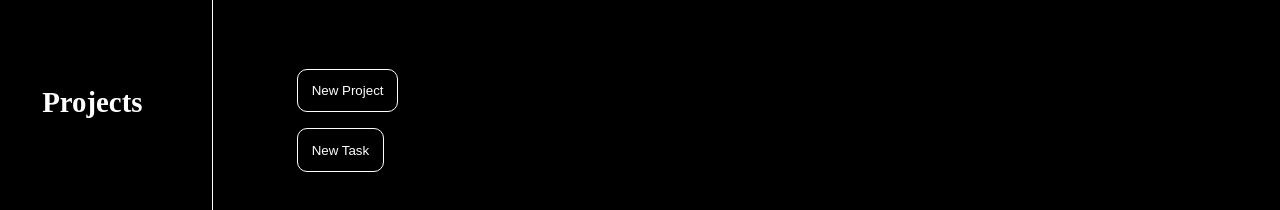
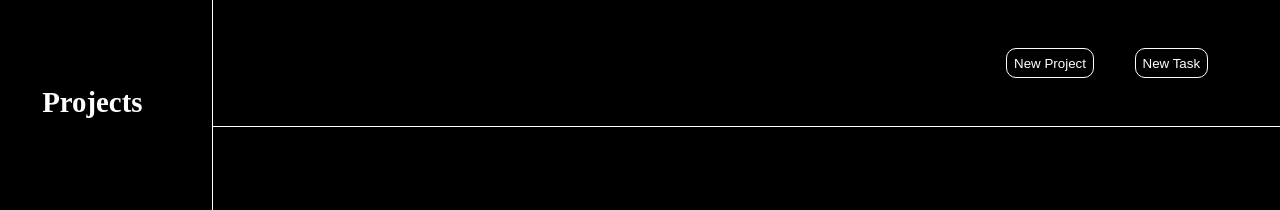
Before and after one commit to Yohan-Abraham/todo, a website built with webpack: page src/template.html in a window 1280 px wide. Shown: the top 210 px of the page. Built offline with nearby package versions, Linux system fonts and the light colour scheme.

Commit message:
Redesign Header Display

```diff
--- a/src/style.css
+++ b/src/style.css
@@ -8,7 +8,7 @@ body {
     background-color: black;
     display: grid;
     grid-template-columns: 1fr 5fr;
-    grid-template-rows: 1fr 4fr;
+    grid-template-rows: 1fr 6fr;
     height: 100vh;
 }
 
@@ -17,17 +17,19 @@ nav {
     grid-row: 1;
     font-size: 1.5rem;
     border-bottom: 1px solid white;
-    padding-top: 2.2em;
-    padding-bottom: 2.2em;
-    padding-left: 3.5em;
+    display: grid;
+    grid-template-columns: 6fr 1fr 1fr;
+    grid-template-rows: 1fr;
+    padding: 2em;
+    justify-items: center;
 }
 
 #newtaskbtn {
+    grid-column: 3;
     background-color: black;
     border: 1px solid white;
     border-radius: 10px;
-    padding: 1em;
-    margin-top: 1.2em;
+    padding: 0.5em;
 }
 
 #side-panel {
@@ -45,12 +47,12 @@ nav {
 }
 
 #projectbtn {
+    grid-column: 2;
     background-color: black;
     border-radius: 10px;
     border: 1px solid white;
-    padding: 1em;
+    padding: 0.5em;
     display: block;
-    margin-top: 1.2em;
 }
 
 #projects {
```
